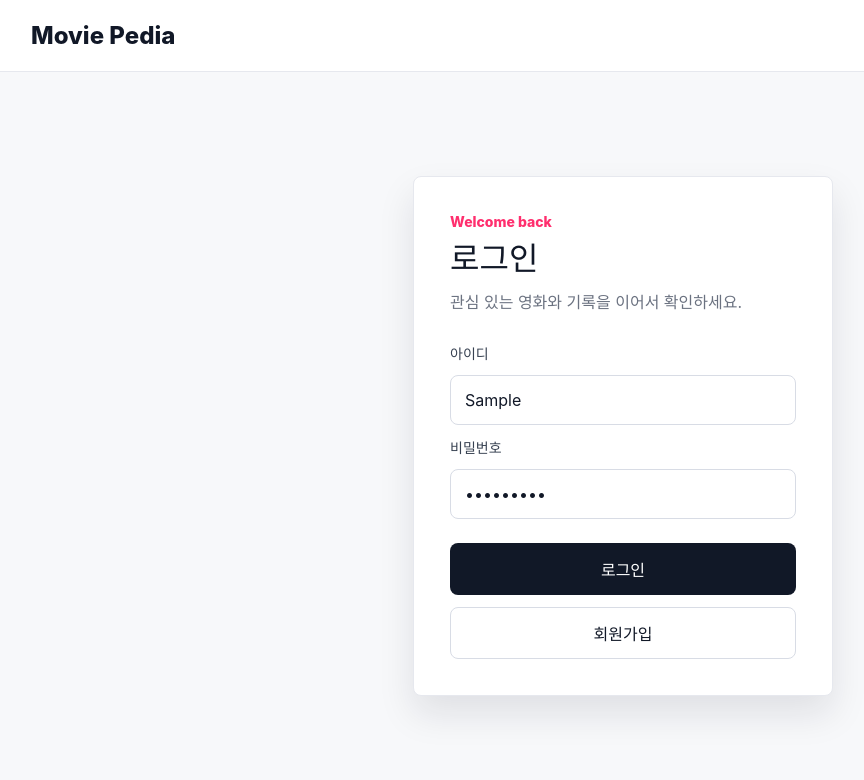
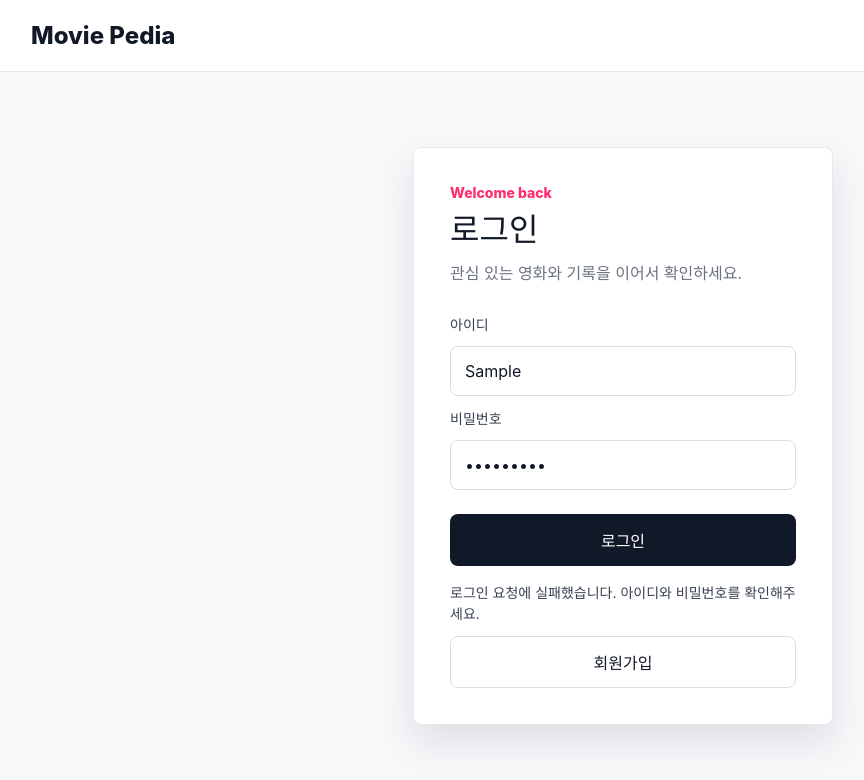
Before and after one commit to sybeom/MoviePedia, a React (Vite) app in the folder frontend/: page /login in a window 1280 px wide. Both pictures are taken after typing "Sample", "Sample123" into the empty fields and a click on the button "로그인". Shown: the top 780 px of the page, without its empty margins (17-881 px from the left). Built offline with nearby package versions, Linux system fonts and the light colour scheme; no server answers.

Commit message:
frontend: 로그인 인증 요청 구현

```diff
--- a/frontend/src/api/auth.ts
+++ b/frontend/src/api/auth.ts
@@ -7,6 +7,12 @@ export type SignupRequest = {
   nickname: string
 }
 
+// 로그인 요청 데이터 타입 정의
+export type LoginRequest = {
+  loginId: string
+  password: string
+}
+
 // 회원가입 API 요청 처리
 export function signup(data: SignupRequest) {
   return request<void>('/members', {
@@ -14,3 +20,11 @@ export function signup(data: SignupRequest) {
     body: data,
   })
 }
+
+// 로그인 API 요청 처리
+export function login(data: LoginRequest) {
+  return request<void>('/login', {
+    method: 'POST',
+    body: data,
+  })
+}
--- a/frontend/src/pages/LoginPage.tsx
+++ b/frontend/src/pages/LoginPage.tsx
@@ -1,9 +1,37 @@
+import { useState, type FormEvent } from 'react'
 import { Link } from 'react-router-dom'
+import { login } from '../api/auth'
 import Header from '../components/Header'
-import { preventFormSubmit } from '../utils/form'
 import './Auth.css'
 
+// 로그인 화면 구성
 function LoginPage() {
+  // 로그인 입력값 상태 관리
+  const [loginId, setLoginId] = useState('')
+  const [password, setPassword] = useState('')
+
+  // 요청 결과 메시지와 진행 상태 관리
+  const [message, setMessage] = useState('')
+  const [isSubmitting, setIsSubmitting] = useState(false)
+
+  // 로그인 폼 제출 처리
+  async function handleLogin(event: FormEvent<HTMLFormElement>) {
+    event.preventDefault()
+    setMessage('')
+    setIsSubmitting(true)
+
+    try {
+      await login({
+        loginId,
+        password,
+      })
+    } catch {
+      setMessage('로그인 요청에 실패했습니다. 아이디와 비밀번호를 확인해주세요.')
+    } finally {
+      setIsSubmitting(false)
+    }
+  }
+
   return (
     <div className="app">
       <Header />
@@ -14,13 +42,15 @@ function LoginPage() {
           <h1 id="login-title">로그인</h1>
           <p className="login-copy">관심 있는 영화와 기록을 이어서 확인하세요.</p>
 
-          <form className="login-form" onSubmit={preventFormSubmit}>
+          <form className="login-form" onSubmit={handleLogin} noValidate>
             <label htmlFor="login-id">아이디</label>
             <input
               id="login-id"
               type="text"
               placeholder="아이디를 입력하세요"
               autoComplete="username"
+              value={loginId}
+              onChange={(event) => setLoginId(event.target.value)}
             />
 
             <label htmlFor="login-password">비밀번호</label>
@@ -29,11 +59,15 @@ function LoginPage() {
               type="password"
               placeholder="비밀번호를 입력하세요"
               autoComplete="current-password"
+              value={password}
+              onChange={(event) => setPassword(event.target.value)}
             />
 
-            <button className="submit-button" type="submit">
-              로그인
+            <button className="submit-button" type="submit" disabled={isSubmitting}>
+              {isSubmitting ? '로그인 요청 중...' : '로그인'}
             </button>
+
+            {message && <p className="form-message">{message}</p>}
           </form>
 
           <Link className="secondary-action" to="/signup">
```
